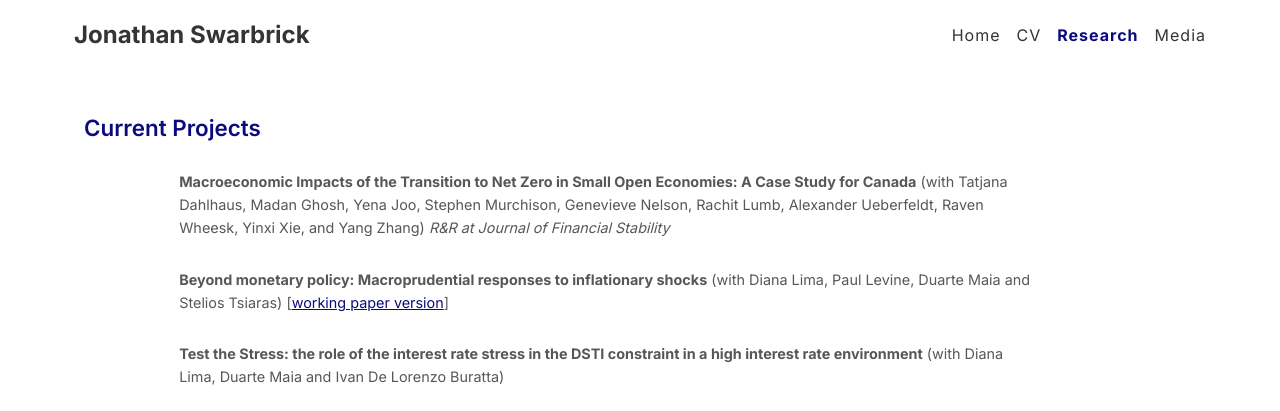
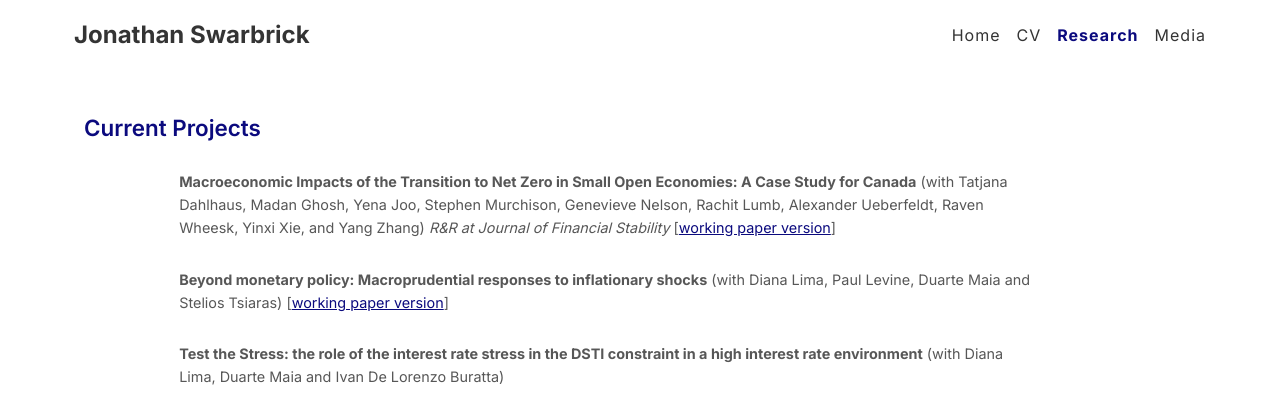
Before and after one commit to jonswarbrick/jonswarbrick.github.io, a Jekyll site: the page built from research.md, in a window 1280 px wide. Shown: the top 411 px of the page. Built offline with Jekyll 4.4.1, drawn with Linux system fonts in a browser that asks for light colours.

Commit message:
Add climate paper WP

```diff
--- a/research.md
+++ b/research.md
@@ -6,7 +6,7 @@ permalink: /research/
 
 ## Current Projects
 
-- **Macroeconomic Impacts of the Transition to Net Zero in Small Open Economies: A Case Study for Canada**  (with Tatjana Dahlhaus, Madan Ghosh, Yena Joo, Stephen Murchison, Genevieve Nelson, Rachit Lumb, Alexander Ueberfeldt, Raven Wheesk, Yinxi Xie, and Yang Zhang)  _R&R at Journal of Financial Stability_
+- **Macroeconomic Impacts of the Transition to Net Zero in Small Open Economies: A Case Study for Canada**  (with Tatjana Dahlhaus, Madan Ghosh, Yena Joo, Stephen Murchison, Genevieve Nelson, Rachit Lumb, Alexander Ueberfeldt, Raven Wheesk, Yinxi Xie, and Yang Zhang)  _R&R at Journal of Financial Stability_ [<a href="https://www.st-andrews.ac.uk/~wwwecon/repecfiles/econdp/2604.pdf" target="_blank" rel="noopener">working paper version</a>]
 
 - **Beyond monetary policy: Macroprudential responses to inflationary shocks** (with Diana Lima, Paul Levine, Duarte Maia and Stelios Tsiaras) [<a href="https://www.bportugal.pt/paper/beyond-monetary-policy-macroprudential-responses-inflationary-shocks" target="_blank" rel="noopener">working paper version</a>]
 
```
